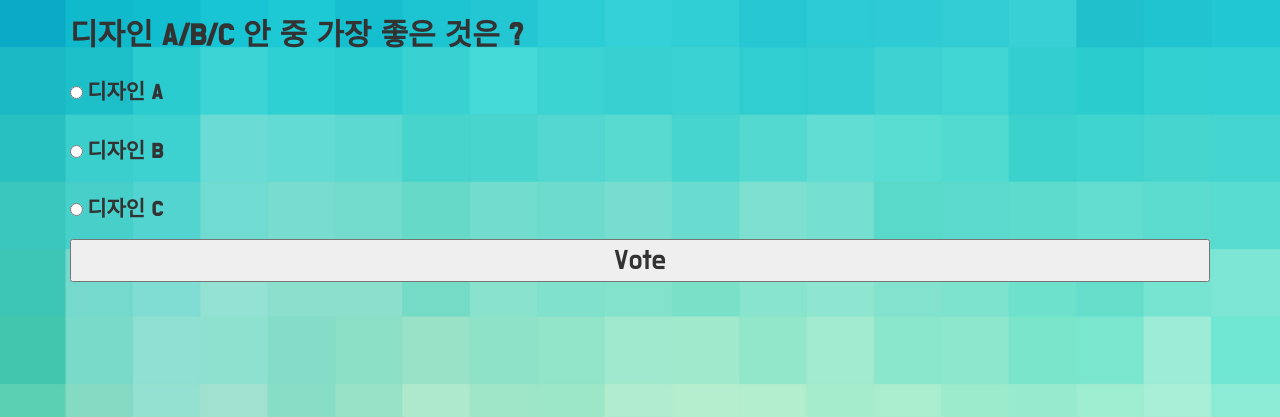
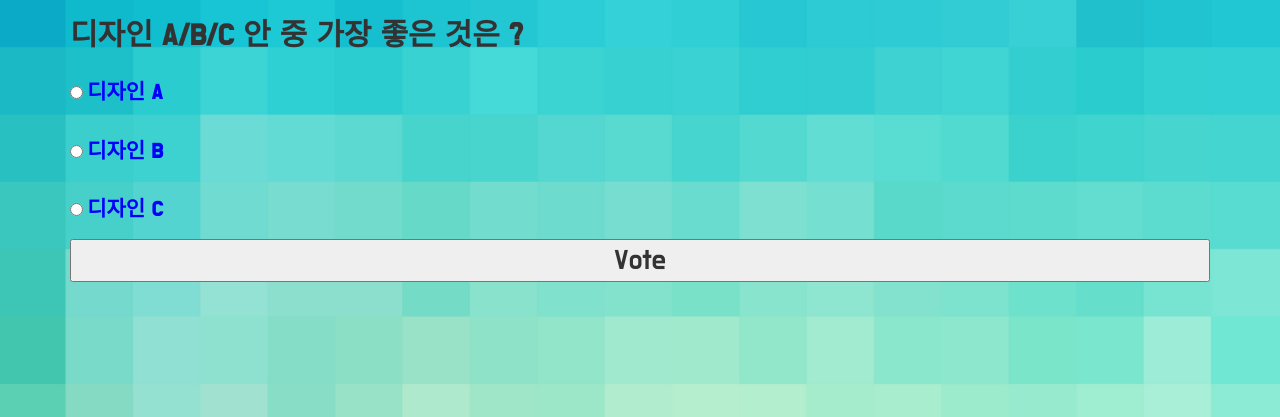
Before and after one commit to moonseokho85/Django, a Django app: page /polls/2/ in a window 1280 px wide. Shown: the part 86-503 px from the top of the page. Run offline with Django 3.2, Linux system fonts and the light colour scheme; data comes from the database, SQL or seed files in the repository; some libraries are stand-ins or nearby versions.

Commit message:
learn css syntax

```diff
--- a/django_mldl/site_2/polls/templates/polls/detail.html
+++ b/django_mldl/site_2/polls/templates/polls/detail.html
@@ -13,7 +13,7 @@
     {% csrf_token %}
     {% for choice in question.choice_set.all %}
       <input type="radio" name="choice_select" id="choice{{ forloop.counter }}" value="{{ choice.id }}">
-      <label for="choice{{ forloop.counter }}">{{ choice.choice_text }}</label>
+      <label for="choice{{ forloop.counter }}" style="color: blue;">{{ choice.choice_text }}</label>
       <br>
     {% endfor %}
     <input type="submit" value="Vote">
```
Also changed, not shown: django_mldl/site_2/polls/static/polls/style.css (+16 -0 lines).
